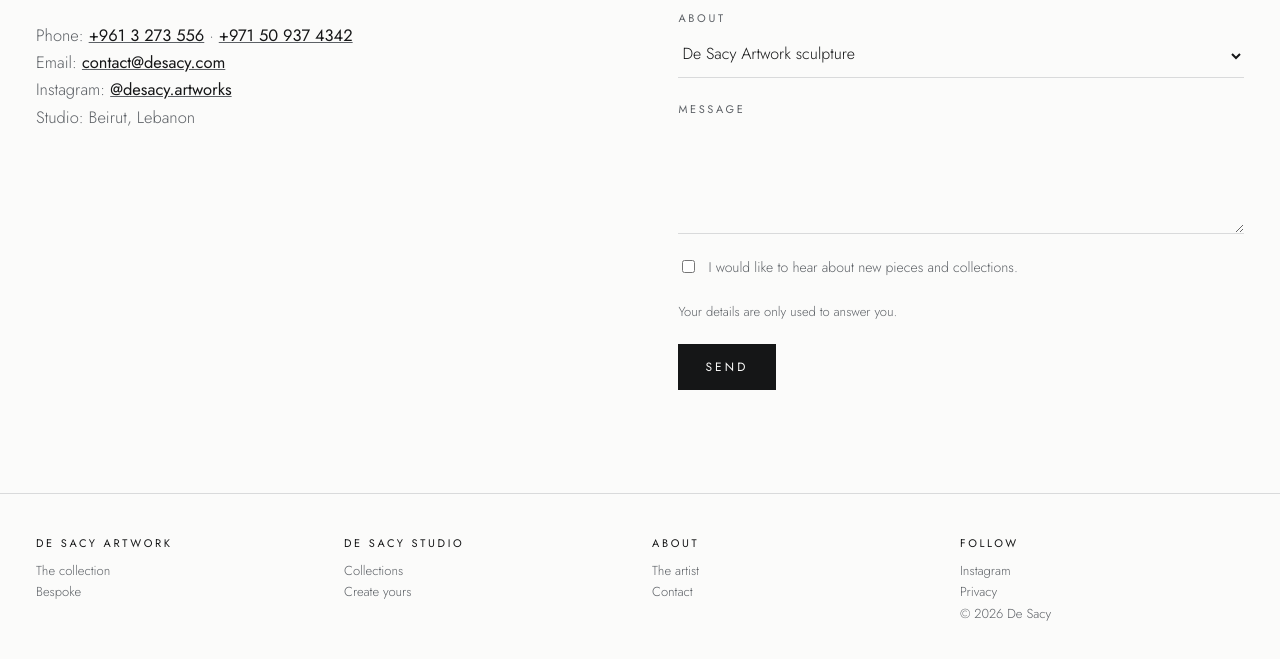
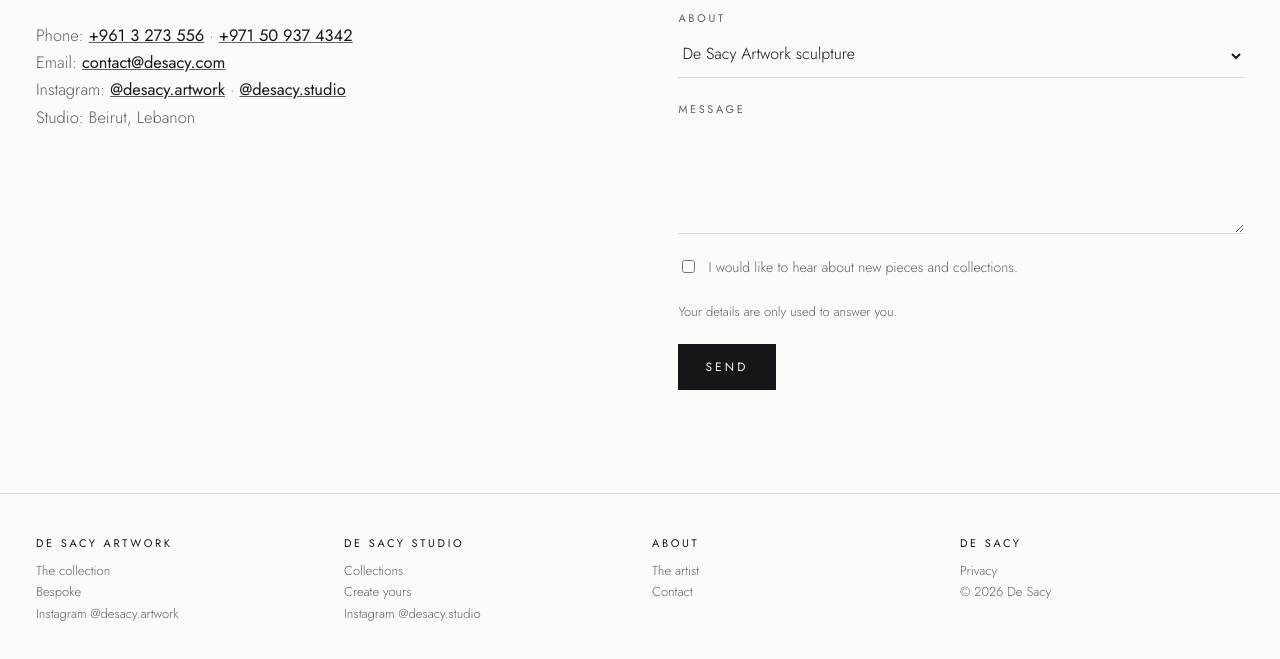
Before and after one commit to clarachacour/DeSacy, an Astro site: page /contact in a window 1280 px wide. Shown: the part 341-1000 px from the top of the page. Built offline with nearby package versions, Linux system fonts and the light colour scheme; Astro itself is replaced by a stand-in of ours.

Commit message:
Link both Instagram accounts: desacy.artwork and desacy.studio
Co-Authored-By: Claude Opus 5.5 <noreply@anthropic.com>
Claude-Session: https://claude.ai/code/session_017yZeSvFYomCRMpgbnFttfK

```diff
--- a/src/layouts/Base.astro
+++ b/src/layouts/Base.astro
@@ -1,6 +1,7 @@
 ---
 import { Image } from 'astro:assets';
 import monogram from '../assets/brand/monogram.png';
+import { CONTACT } from '../lib/contact';
 import '../styles/global.css';
 
 interface Props {
@@ -68,10 +69,10 @@ const links = [
     </main>
     <footer class="site">
       <div class="wrap foot">
-        <div><b>De Sacy Artwork</b><a href="/artwork">The collection</a><a href="/bespoke">Bespoke</a></div>
-        <div><b>De Sacy Studio</b><a href="/studio">Collections</a><a href="/create">Create yours</a></div>
+        <div><b>De Sacy Artwork</b><a href="/artwork">The collection</a><a href="/bespoke">Bespoke</a><a href={`https://www.instagram.com/${CONTACT.instagram.artwork}/`} rel="noopener">Instagram @{CONTACT.instagram.artwork}</a></div>
+        <div><b>De Sacy Studio</b><a href="/studio">Collections</a><a href="/create">Create yours</a><a href={`https://www.instagram.com/${CONTACT.instagram.studio}/`} rel="noopener">Instagram @{CONTACT.instagram.studio}</a></div>
         <div><b>About</b><a href="/about">The artist</a><a href="/contact">Contact</a></div>
-        <div><b>Follow</b><a href="https://www.instagram.com/desacy.artworks/" rel="noopener">Instagram</a><a href="/privacy">Privacy</a>© {new Date().getFullYear()} De Sacy</div>
+        <div><b>De Sacy</b><a href="/privacy">Privacy</a>© {new Date().getFullYear()} De Sacy</div>
       </div>
     </footer>
     <script>
--- a/src/lib/contact.ts
+++ b/src/lib/contact.ts
@@ -1,6 +1,6 @@
 export const CONTACT = {
   phones: ['+961 3 273 556', '+971 50 937 4342'],
   email: 'contact@desacy.com',
-  instagram: 'desacy.artworks',
+  instagram: { artwork: 'desacy.artwork', studio: 'desacy.studio' },
   city: 'Beirut, Lebanon',
 };
--- a/src/lib/email.ts
+++ b/src/lib/email.ts
@@ -88,7 +88,8 @@ export function clientEmail(name: string, kind: string, rows: [string, string][]
         <div style="border-top:1px solid ${LINE};padding-top:22px;font:400 12px/1.9 ${SANS};color:${GREY}">
           <a href="mailto:${CONTACT.email}" style="color:${INK};text-decoration:none">${CONTACT.email}</a>&nbsp;&nbsp;·&nbsp;&nbsp;<a href="${SITE}" style="color:${INK};text-decoration:none">www.desacy.com</a><br>
           ${phones}<br>
-          <a href="https://www.instagram.com/${CONTACT.instagram}/" style="color:${INK};text-decoration:none">Instagram @${CONTACT.instagram}</a>&nbsp;&nbsp;·&nbsp;&nbsp;${esc(CONTACT.city)}
+          Instagram&nbsp;<a href="https://www.instagram.com/${CONTACT.instagram.artwork}/" style="color:${INK};text-decoration:none">@${CONTACT.instagram.artwork}</a>&nbsp;&nbsp;·&nbsp;&nbsp;<a href="https://www.instagram.com/${CONTACT.instagram.studio}/" style="color:${INK};text-decoration:none">@${CONTACT.instagram.studio}</a><br>
+          ${esc(CONTACT.city)}
         </div>
       </td></tr>
     </table>
@@ -102,7 +103,7 @@ export function clientEmail(name: string, kind: string, rows: [string, string][]
     ...(rows.length ? [isStudio ? 'Your request' : 'Your message', ...rows.map(([k, v]) => `${k}: ${v}`), ''] : []),
     `In the meantime, you are welcome to discover the collection on ${SITE}/artwork`, '',
     'De Sacy', 'Michèle Sacy Chacour', 'Sculpting movement in steel', '',
-    `${CONTACT.email} · ${SITE}`, CONTACT.phones.join(' · '), `Instagram @${CONTACT.instagram} · ${CONTACT.city}`,
+    `${CONTACT.email} · ${SITE}`, CONTACT.phones.join(' · '), `Instagram @${CONTACT.instagram.artwork} · @${CONTACT.instagram.studio}`, CONTACT.city,
   ].join('\n');
 
   return { subject, html, text };
--- a/src/pages/contact.astro
+++ b/src/pages/contact.astro
@@ -15,7 +15,7 @@ const titles = Object.fromEntries((await getArtworks()).map((a) => [a.id, a.data
           <p>
             Phone: {CONTACT.phones.map((p, i) => <>{i > 0 && ' · '}<a href={`tel:${p.replace(/\s/g, '')}`}><strong>{p}</strong></a></>)}<br />
             Email: <a href={`mailto:${CONTACT.email}`}><strong>{CONTACT.email}</strong></a><br />
-            Instagram: <a href={`https://www.instagram.com/${CONTACT.instagram}/`} rel="noopener"><strong>@{CONTACT.instagram}</strong></a><br />
+            Instagram: <a href={`https://www.instagram.com/${CONTACT.instagram.artwork}/`} rel="noopener"><strong>@{CONTACT.instagram.artwork}</strong></a> · <a href={`https://www.instagram.com/${CONTACT.instagram.studio}/`} rel="noopener"><strong>@{CONTACT.instagram.studio}</strong></a><br />
             Studio: {CONTACT.city}
           </p>
         </div>
```
Also changed, not shown: public/email/signature.html (+2 -1 lines).
